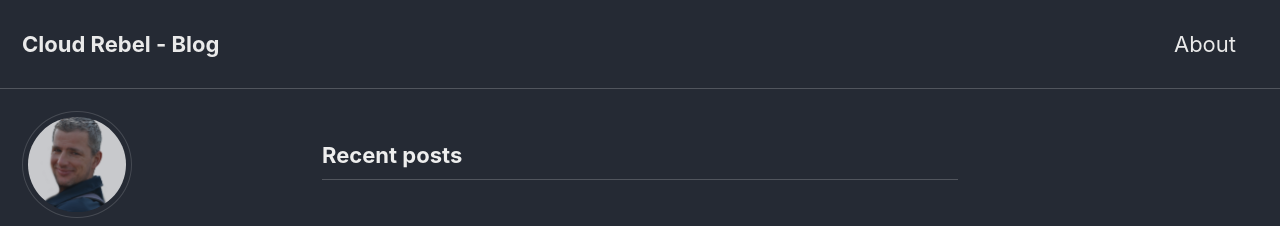
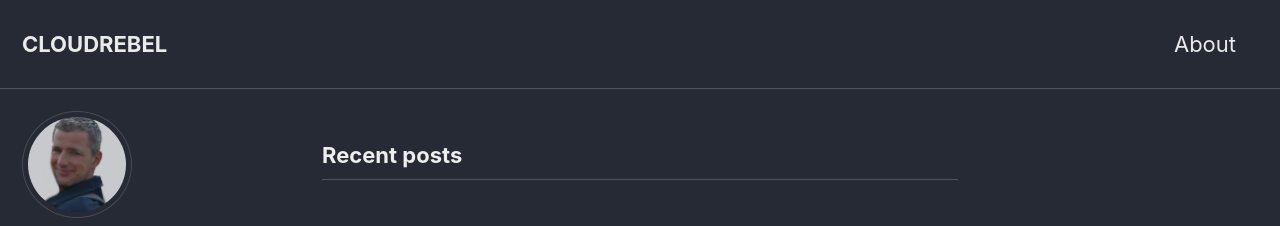
Before and after one commit to bhoogenboom/bhoogenboom.github.io, a Jekyll site: the page built from index.html, in a window 1280 px wide. Shown: the top 226 px of the page. Built offline with Jekyll 4.4.1, drawn with Linux system fonts in a browser that asks for light colours; cached includes are drawn as plain includes; the list of posts is cut into pages by our own code.

Commit message:
CloudRebel back to normal + add Subtitle

```diff
--- a/_config.yml
+++ b/_config.yml
@@ -26,7 +26,7 @@ baseurl                  : # the subpath of your site, e.g. "/blog"
 repository               : "bhoogenboom/bhoogenboom.github.io" # GitHub username/repo-name e.g. "mmistakes/minimal-mistakes"
 teaser                   : "/assets/images/500x300.png" # path of fallback teaser image, e.g. "/assets/images/500x300.png"
 logo                     : # path of logo image to display in the masthead, e.g. "/assets/images/88x88.png"
-masthead_title           : # overrides the website title displayed in the masthead, use " " for no title
+masthead_title           : "CLOUDREBEL" # overrides the website title displayed in the masthead, use " " for no title
 breadcrumbs              : true # true, false (default)
 words_per_minute         : 200
 comments:
```
